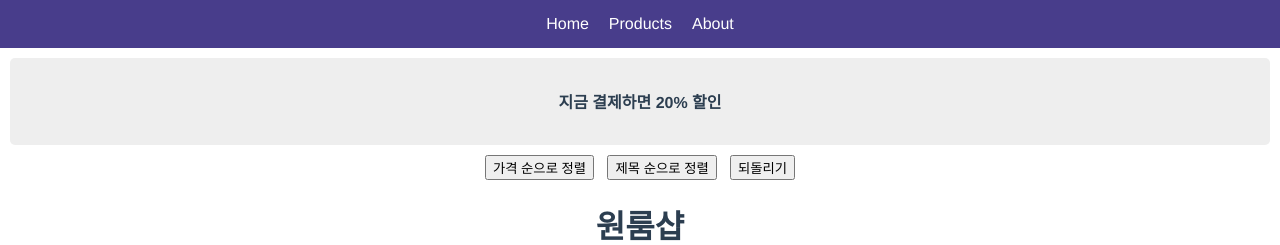
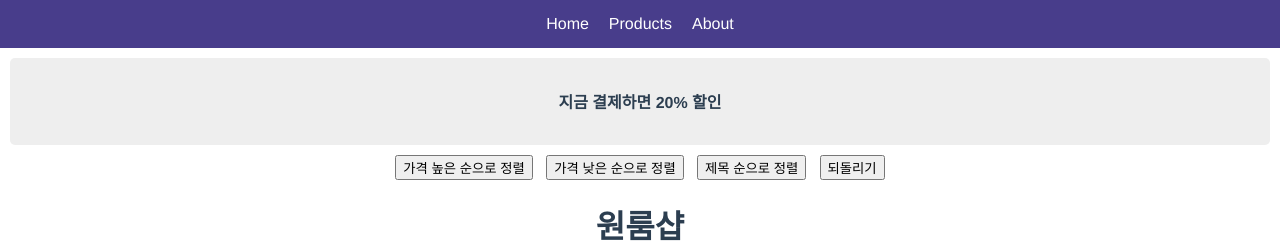
Before and after one commit to eundol0519/CodingApple-RealEstate, a Vue app: page / in a window 1280 px wide. Shown: the top 245 px of the page. Built offline with nearby package versions, Linux system fonts and the light colour scheme.

Commit message:
📝 : Sort Practice(String, Number)

```diff
--- a/src/components/products/Products.vue
+++ b/src/components/products/Products.vue
@@ -1,5 +1,7 @@
 <template>
-  <button @click="sortHandler('price')">가격 순으로 정렬</button>
+  <button @click="sortHandler('cheap-price')">가격 높은 순으로 정렬</button>
+  &nbsp;
+  <button @click="sortHandler('expensive-price')">가격 낮은 순으로 정렬</button>
   &nbsp;
   <button @click="sortHandler('title')">제목 순으로 정렬</button>
   &nbsp;
@@ -42,8 +44,11 @@ export default {
         case "title": // 문자열 정렬
           this.products = [...this.products].sort((a, b) => (a.title < b.title ? -1 : a.title > b.title ? 1 : 0));
           break;
-        case "price": // 숫자 정렬
+        case "expensive-price": // 숫자 정렬
           this.products = [...this.products].sort((a, b) => a.price - b.price);
+          break;
+        case "cheap-price": // 숫자 정렬
+          this.products = [...this.products].sort((a, b) => b.price - a.price);
           break;
         default:
           this.products = productsData;
```
